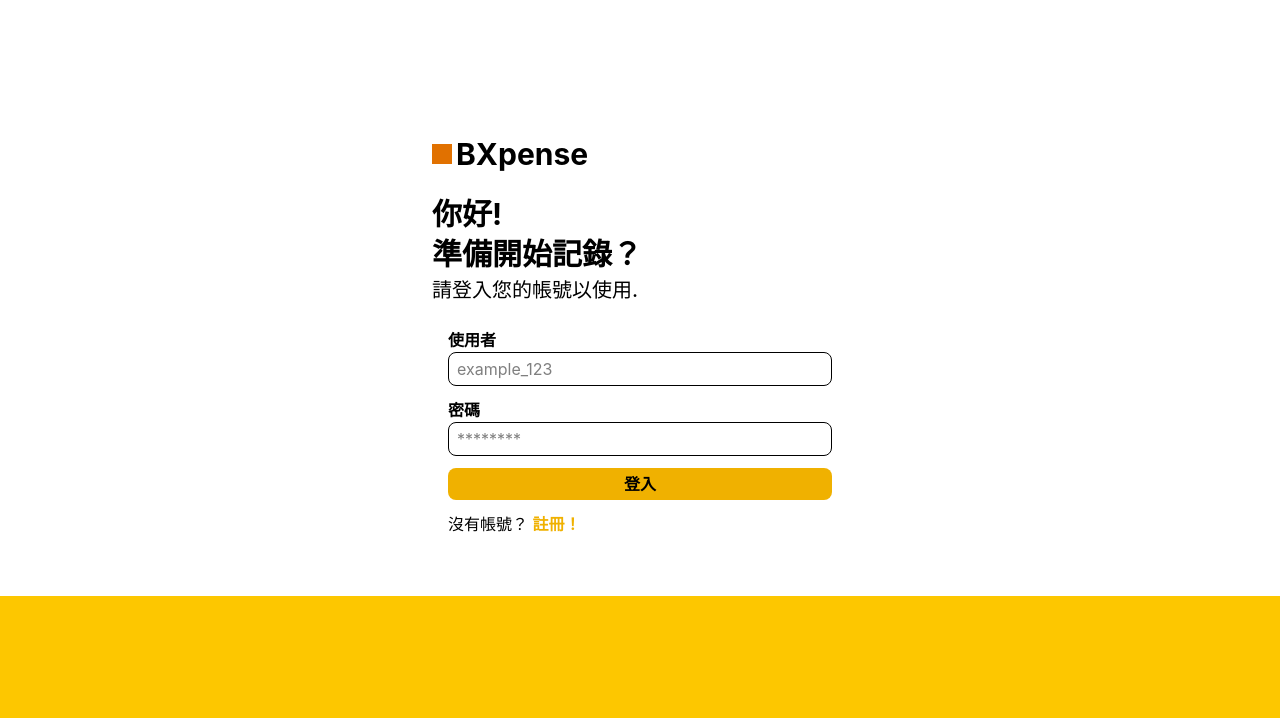
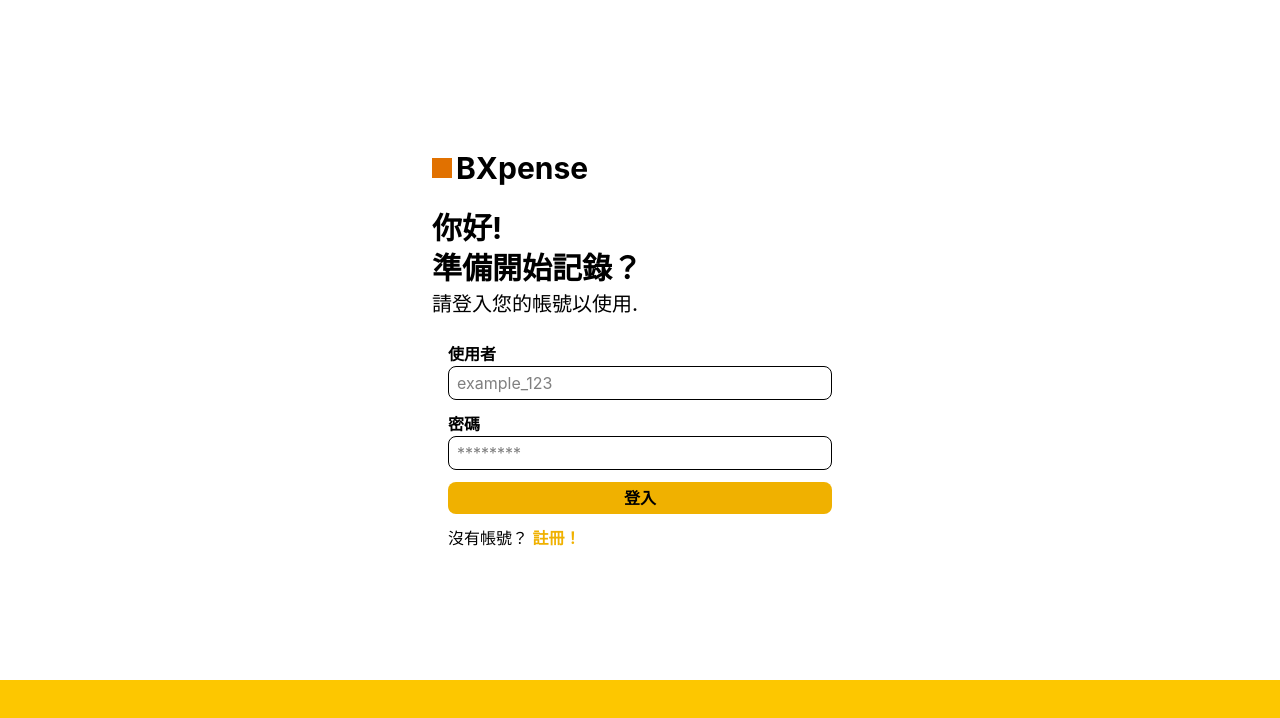
Before and after one commit to yinghautsai68/BXpense, a React (Vite) app in the folder frontend/: page /login in a window 1280 px wide. Shown: the top 718 px of the page. Built offline with nearby package versions, Linux system fonts and the light colour scheme.

Commit message:
style: update footer and padding top on AuthLayout for Login and Register pages

```diff
--- a/frontend/src/layout/AuthLayout.tsx
+++ b/frontend/src/layout/AuthLayout.tsx
@@ -5,11 +5,11 @@ type AuthLayoutProps = {
 }
 const AuthLayout = ({ children }: AuthLayoutProps) => {
     return (
-        <div className="flex flex-col items-center w-full min-h-screen bg-white flex justify-center">
-            <div className="w-full max-w-md flex flex-col gap-6 px-4 pt-8 pb-15">
+        <div className="flex flex-col justify-end items-center w-full min-h-screen bg-white flex justify-center">
+            <div className=" max-w-md flex flex-col justify-center gap-6 w-full flex-2 px-4 pt-20 pb-15">
                 {children}
             </div>
-            <div className="w-full  h-[100px] bg-yellow-400">
+            <div className="w-full  min-h-[120px] flex-1 bg-yellow-400">
             </div>
         </div>
     )
--- a/frontend/src/pages/Login.tsx
+++ b/frontend/src/pages/Login.tsx
@@ -63,10 +63,6 @@ const Login = () => {
                 <Button className="bg-yellow-500 hover:bg-yellow-700">登入</Button>
                 <span>沒有帳號？ <span onClick={() => navigate('/register')} className="text-yellow-500 font-bold cursor-pointer">註冊！</span></span>
             </form>
-
-            <div className="fixed left-0 bottom-0 w-full h-[20%] bg-yellow-400">
-
-            </div>
         </AuthLayout>
     )
 }
--- a/frontend/src/pages/Register.tsx
+++ b/frontend/src/pages/Register.tsx
@@ -109,8 +109,6 @@ const Register = () => {
                 <Button className="bg-yellow-500 hover:bg-yellow-700">註冊</Button>
                 <span>已經有帳號？ <span onClick={() => navigate('/login')} className="text-yellow-500 font-bold cursor-pointer">登入！</span></span>
             </form>
-
-
         </AuthLayout>
 
     )
```
